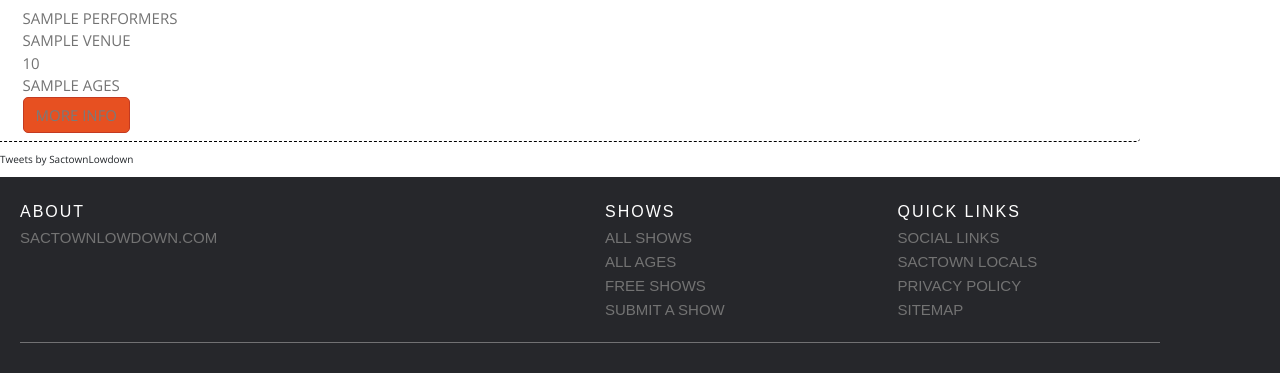
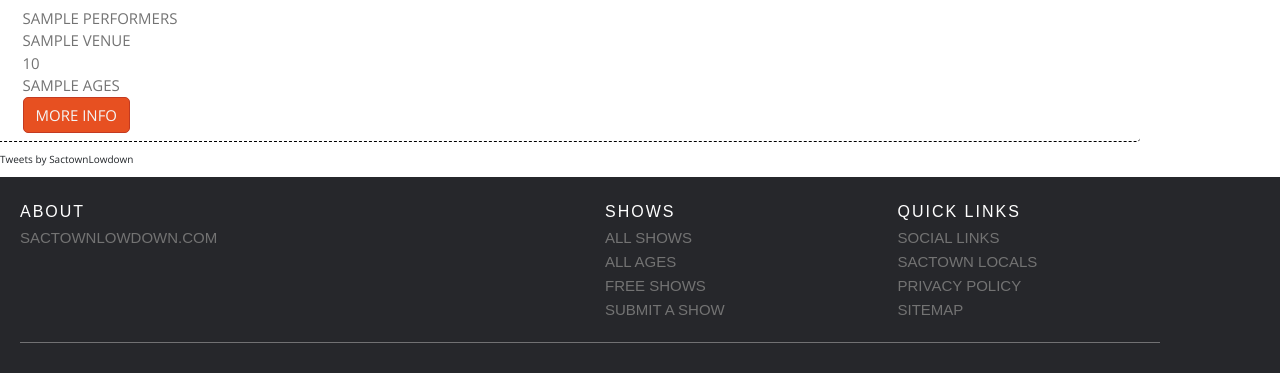
Before and after one commit to Deserlo/sacshows, a Flask app: page / in a window 1280 px wide. Shown: the part 899-1272 px from the top of the page. Run offline with Flask 2, Linux system fonts and the light colour scheme; a database or web service that is not in the repository returns one stand-in record (values such as "Sample title"); some libraries are stand-ins or nearby versions; some web fonts are replaced.

Commit message:
modified css

```diff
--- a/web/static/sac.css
+++ b/web/static/sac.css
@@ -198,6 +198,7 @@ a  {
   border: 1px solid #c03016;
   text-align: center;
   position: relative;
+  color: #f3f5f6;
   /*left: 70%;*/
   opacity: .95;
 }
```
